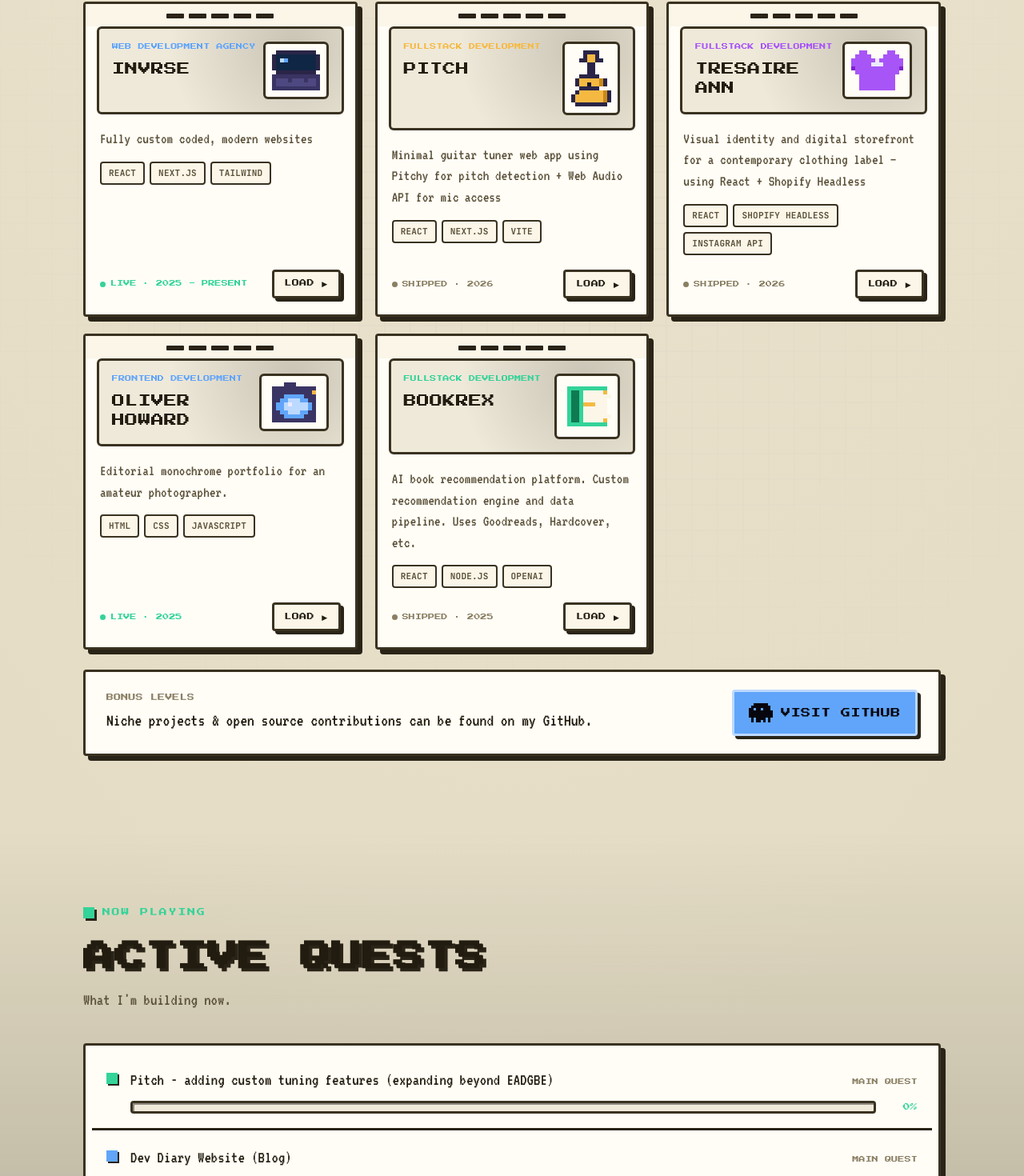
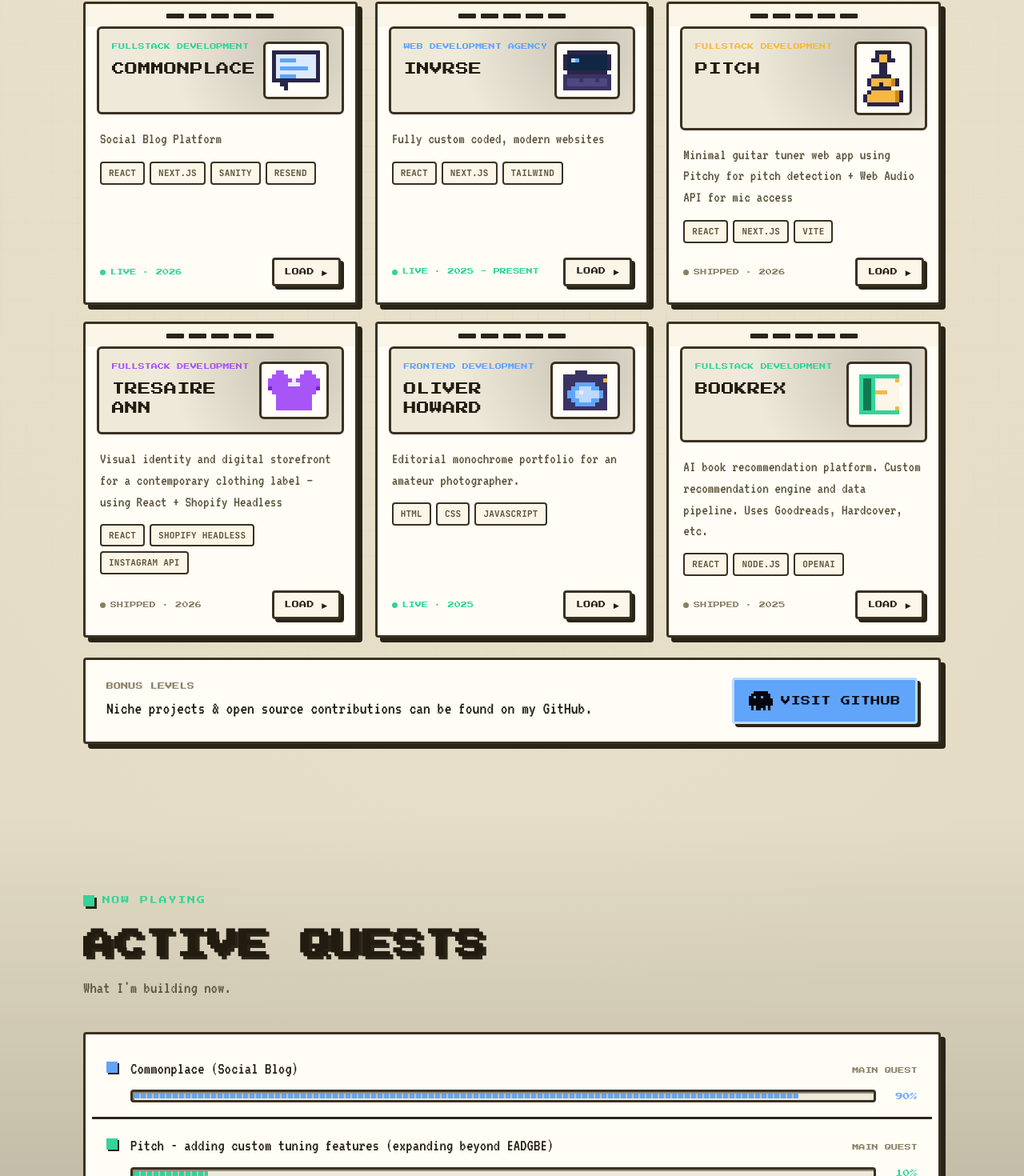
Before and after one commit to oliver-howard/portfolio, a React (Vite) app: page / in a window 1280 px wide. Shown: the part 3241-4711 px from the top of the page at 80% size. Built offline with nearby package versions, Linux system fonts and the light colour scheme.

Commit message:
feat: update current projects and add Commonplace

```diff
--- a/src/components/NowPlaying.tsx
+++ b/src/components/NowPlaying.tsx
@@ -10,8 +10,8 @@ interface Quest {
 
 // TODO: update current projects
 const QUESTS: Quest[] = [
-  { t: "Pitch - adding custom tuning features (expanding beyond EADGBE)", d: "Main quest", pct: 0, c: "var(--xp)" },
-  { t: "Dev Diary Website (Blog)", d: "Main quest", pct: 20, c: "var(--chip)" },
+  { t: "Commonplace (Social Blog)", d: "Main quest", pct: 90, c: "var(--chip)" },
+  { t: "Pitch - adding custom tuning features (expanding beyond EADGBE)", d: "Main quest", pct: 10, c: "var(--xp)" },
 ];
 
 export function NowPlaying() {
--- a/src/components/Projects.tsx
+++ b/src/components/Projects.tsx
@@ -15,7 +15,19 @@ interface Cartridge {
   href: string;
 }
 
+
 const CARTRIDGES: Cartridge[] = [
+    {
+    title: "Commonplace",
+    genre: "Fullstack Development",
+    emblem: "commonplace",
+    year: "2026",
+    color: "var(--xp)",
+    body: "Social Blog Platform",
+    stack: ["React", "Next.js", "Sanity", "Resend"],
+    status: "LIVE",
+    href: "https://commonplace.oliver-howard.com",
+  },
   {
     title: "invrse",
     genre: "Web Development Agency",
--- a/src/components/sprites.ts
+++ b/src/components/sprites.ts
@@ -287,4 +287,20 @@ export const SPRITES: Record<string, SpriteData> = {
       "..wwww..",
     ],
   },
+  commonplace: {
+    px: 5,
+    palette: { B: P.ink, w: "#dbeafe", m: P.blue },
+    art: [
+      "BBBBBBBBBBBB",
+      "BwwwwwwwwwwB",
+      "BwmmmmwwwwwB",
+      "BwwwwwwwwwwB",
+      "BwmmmmmmmwwB",
+      "BwwwwwwwwwwB",
+      "BwmmmmwwwwwB",
+      "BBBBBBBBBBBB",
+      "..BB........",
+      "...B........",
+    ],
+  },
 };
```
